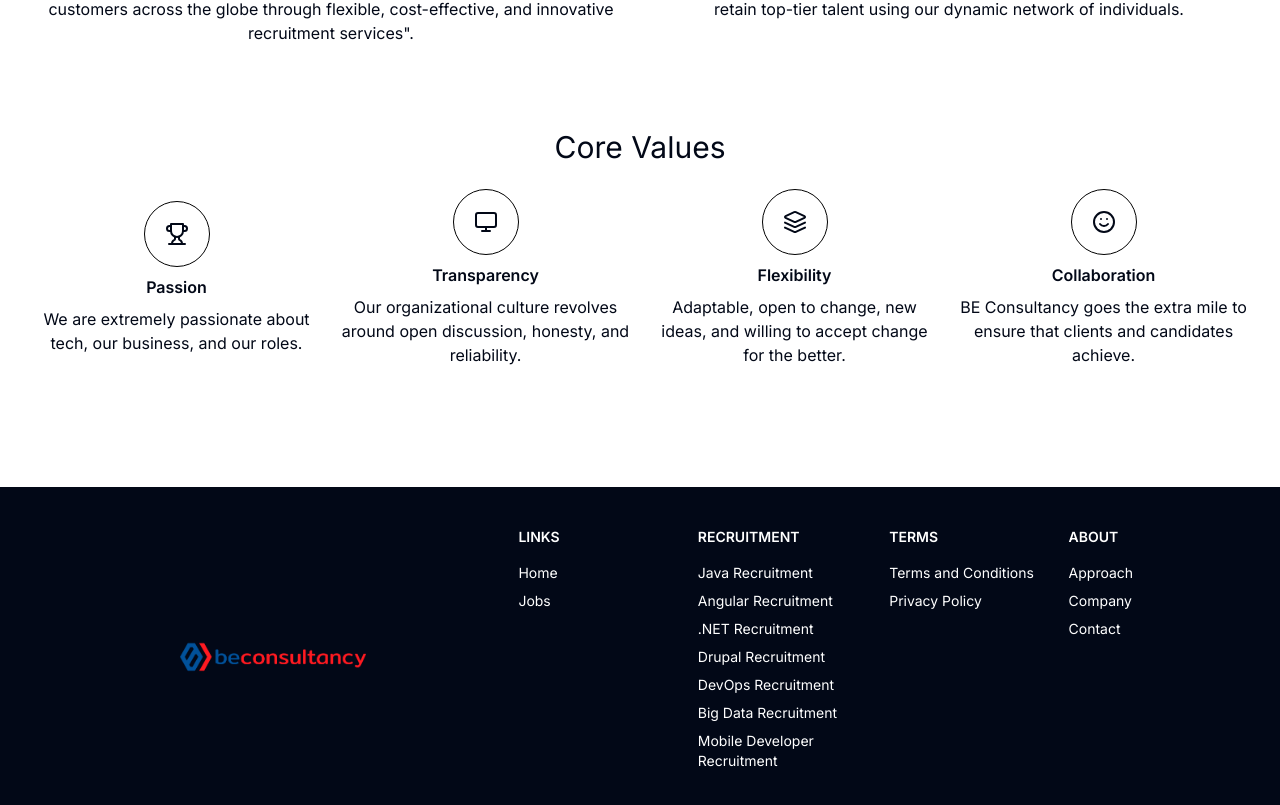
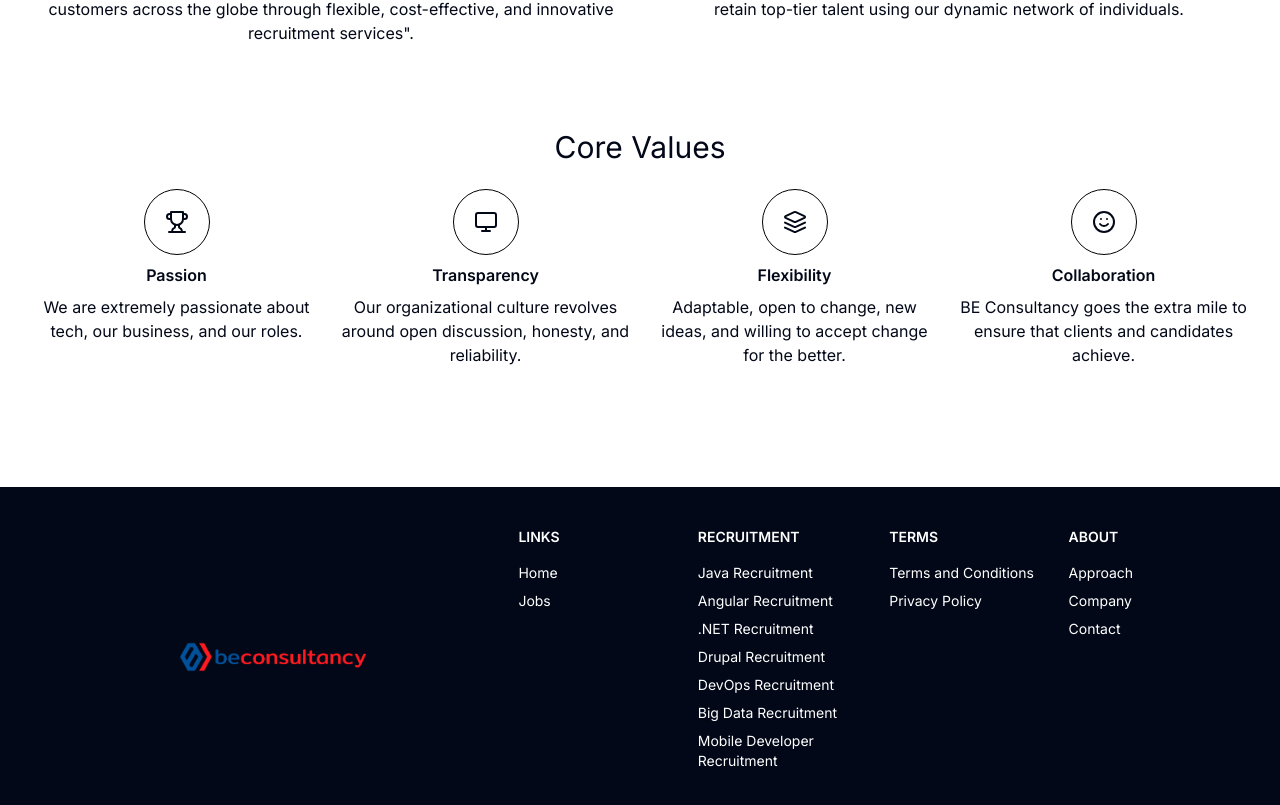
Before and after one commit to aecgithub/jobboard-nextjs, a Next.js app: page /company in a window 1280 px wide. Shown: the part 1296-2101 px from the top of the page. Built offline with nearby package versions, Linux system fonts and the light colour scheme.

Commit message:
fixed about page alignment issue

```diff
--- a/app/company/page.js
+++ b/app/company/page.js
@@ -40,7 +40,7 @@ export default function page() {
                   <div className='flex justify-center py-6'>
                       <h1 className='text-3xl'>Core Values</h1>
                   </div>
-                  <div className='flex gap-5 flex-col lg:flex-row'>
+                  <div className='flex gap-5 flex-col lg:flex-row items-start'>
 
                     <div className='flex flex-col justify-center lg:w-1/4 w-full items-center gap-2'>
                         <div className='border border-black rounded-full p-5'>
```
